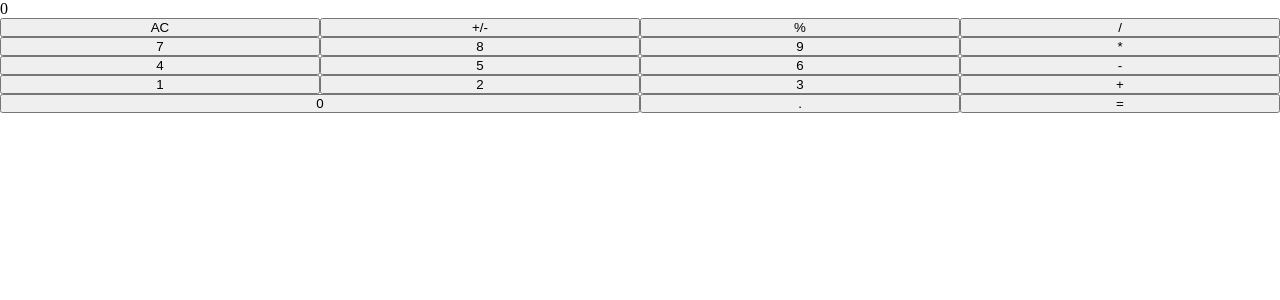
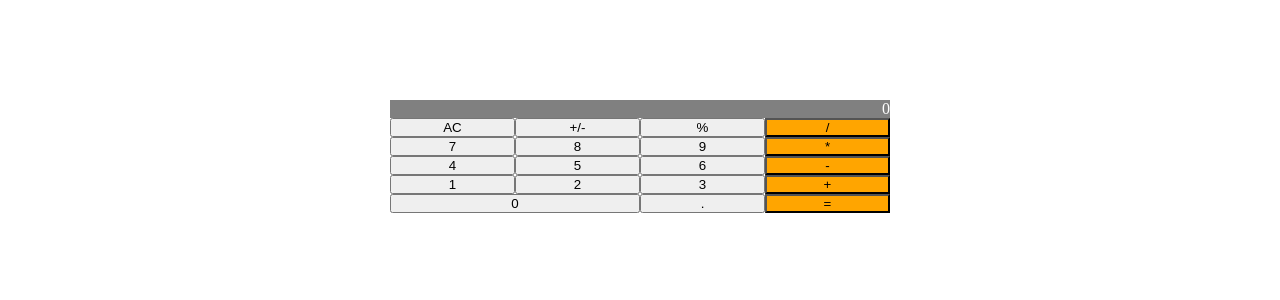
Before and after one commit to gabrielyea/math-magicians, a React (Create React App) app: page / in a window 1280 px wide. Shown: the top 300 px of the page. Built offline with nearby package versions, Linux system fonts and the light colour scheme.

Commit message:
Add basic styling

```diff
--- a/src/components/calculatorStyle.scss
+++ b/src/components/calculatorStyle.scss
@@ -8,8 +8,11 @@
   grid-template-columns: 1fr 1fr 1fr 1fr;
   gap: 0;
   row-gap: 0;
-  margin: 0;
+  margin: auto;
+  margin-top: 100px;
   padding: 0;
+  width: 500px;
+  background-color: white;
   grid-template-areas:
     'dis dis dis dis'
     'spe spe spe ope'
@@ -50,5 +53,10 @@
   .operator-container {
     display: grid;
     grid-area: ope;
+
+    button {
+      background-color: orange;
+      color: black;
+    }
   }
 }
--- a/src/components/display/Display.js
+++ b/src/components/display/Display.js
@@ -1,9 +1,10 @@
 import PropTypes from 'prop-types';
+import './displayStyle.scss';
 
 export default function Display({ number }) {
   return (
     <div
-      className="display"
+      className="display-container"
       value={number}
     >
       {number}
--- /dev/null
+++ b/src/components/display/displayStyle.scss
@@ -0,0 +1,7 @@
+div {
+  .display-container {
+    background-color: grey;
+    color: white;
+    text-align: right;
+  }
+}
```
